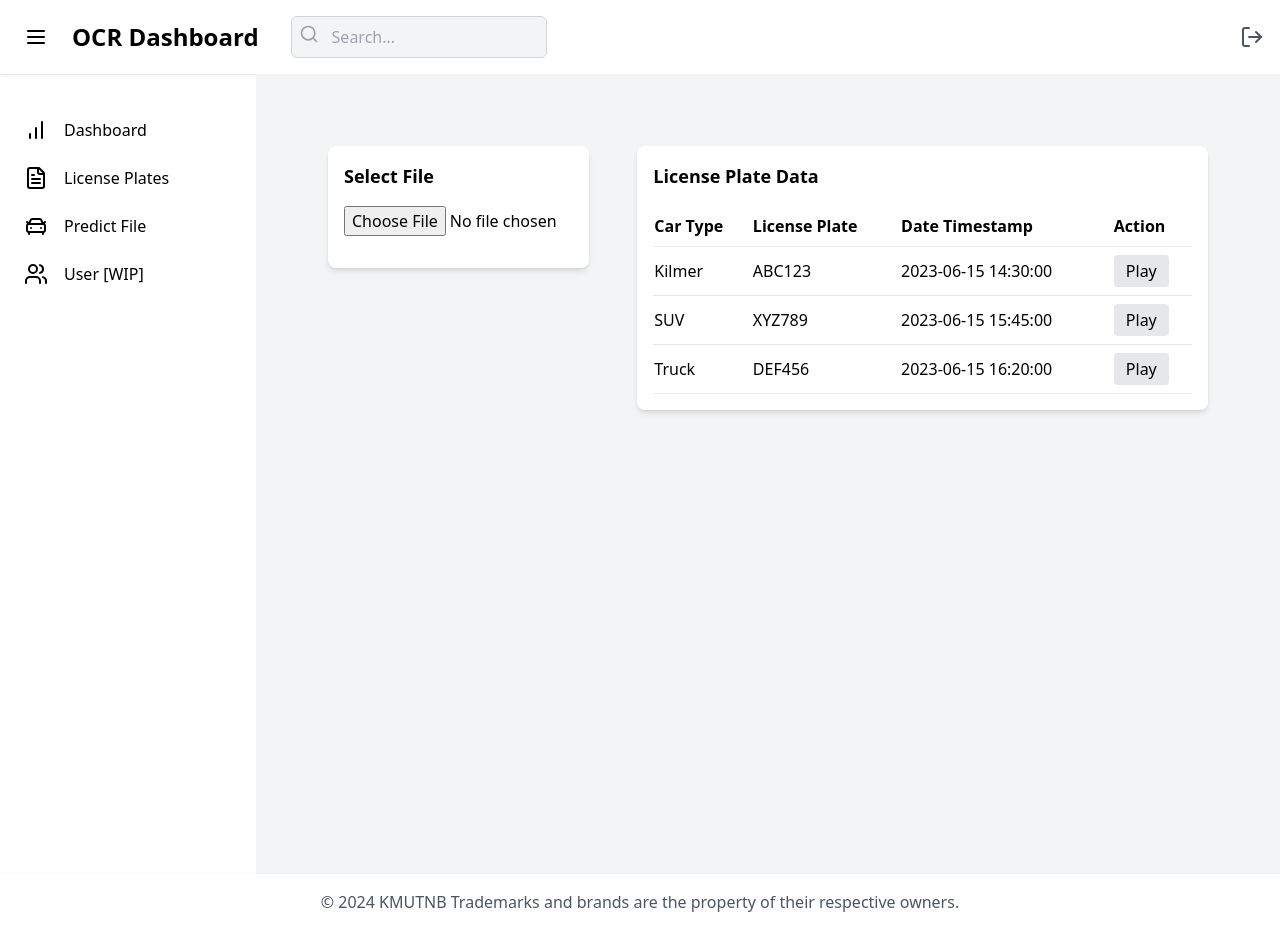
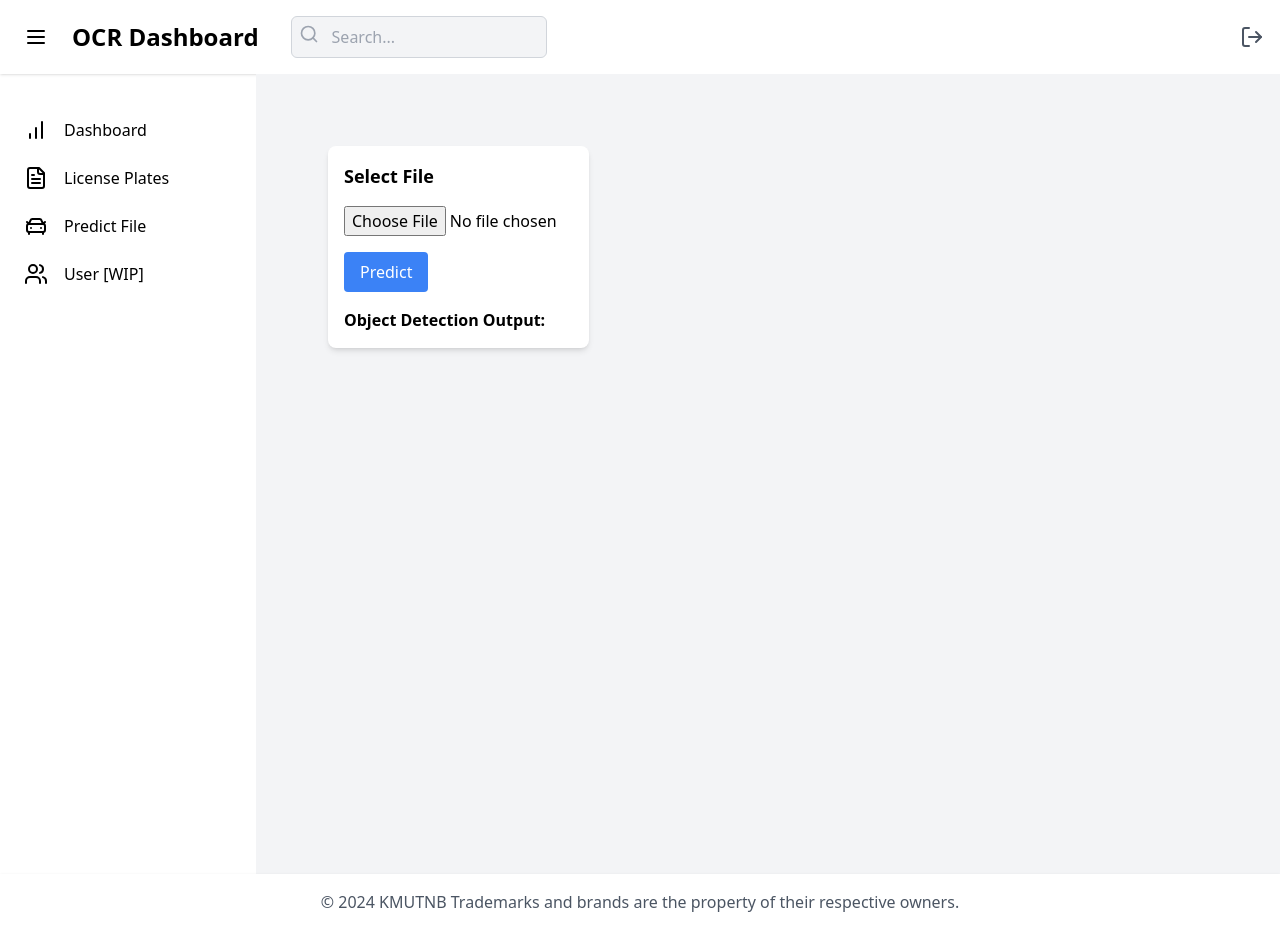
Before and after one commit to Shira0ri145/LiceseplateOCR-app, a React (Vite) app in the folder lpocr-dashboard/: page /file-predict in a window 1280 px wide. Built offline with nearby package versions, Linux system fonts and the light colour scheme.

Commit message:
add sample axios

```diff
--- a/lpocr-dashboard/package.json
+++ b/lpocr-dashboard/package.json
@@ -10,6 +10,7 @@
     "preview": "vite preview"
   },
   "dependencies": {
+    "axios": "^1.7.7",
     "lucide-react": "^0.441.0",
     "react": "^18.3.1",
     "react-dom": "^18.3.1",
--- a/lpocr-dashboard/src/pages/FilePredict.tsx
+++ b/lpocr-dashboard/src/pages/FilePredict.tsx
@@ -1,30 +1,36 @@
 import { useState } from 'react';
+import axios from 'axios';
 
 export default function FilePredict() {
   const [file, setFile] = useState<File | null>(null);
   const [fileUrl, setFileUrl] = useState<string | null>(null);
-
-  const data = [
-    { type: 'Kilmer', plate: 'ABC123', date: '2023-06-15 14:30:00' },
-    { type: 'SUV', plate: 'XYZ789', date: '2023-06-15 15:45:00' },
-    { type: 'Truck', plate: 'DEF456', date: '2023-06-15 16:20:00' },
-  ];
+  const [outputUrl, setOutputUrl] = useState<string | null>(null);
 
   const handleFileChange = (event: React.ChangeEvent<HTMLInputElement>) => {
     const selectedFile = event.target.files?.[0];
     if (selectedFile) {
       setFile(selectedFile);
-      setFileUrl(URL.createObjectURL(selectedFile)); // สร้าง URL สำหรับการแสดงผล
+      setFileUrl(URL.createObjectURL(selectedFile));
     }
   };
 
-  // คอมเมนต์ฟังก์ชันสำหรับ Object Detection Output ไว้ก่อน
-  /*
-  const handleObjectDetection = () => {
-    // ฟังก์ชันสำหรับการเรียก API เพื่อทำ Object Detection
-    // จะส่ง `file` ไปยัง FastAPI และรับภาพผลลัพธ์กลับมา
+  const handleObjectDetection = async () => {
+    if (!file) return;
+
+    const formData = new FormData();
+    formData.append('file', file);
+
+    try {
+      const response = await axios.post('http://localhost:8001/predict/', formData, {
+        responseType: 'blob',  // กำหนด responseType เป็น 'blob'
+      });
+
+      const url = URL.createObjectURL(response.data);  // สร้าง URL สำหรับ blob
+      setOutputUrl(url);
+    } catch (error) {
+      console.error('Error:', error);
+    }
   };
-  */
 
   return (
     <div className="flex-1 overflow-auto p-6 bg-gray-100">
@@ -35,9 +41,15 @@ export default function FilePredict() {
             <input
               type="file"
               onChange={handleFileChange}
-              accept="video/*, image/*" // รองรับไฟล์รูปภาพและวิดีโอ
+              accept="video/*, image/*"
               className="mt-4"
             />
+            <button
+              onClick={handleObjectDetection}
+              className="bg-blue-500 text-white px-4 py-2 rounded mt-4"
+            >
+              Predict
+            </button>
             <div className="mt-4">
               {fileUrl && (
                 <>
@@ -50,53 +62,13 @@ export default function FilePredict() {
                   ) : (
                     <img src={fileUrl} alt="Selected" className="w-full h-auto mb-4" />
                   )}
-                  {/* สถานที่สำหรับแสดง Object Detection Output */}
-                  <h4 className="font-semibold">Object Detection Output:</h4>
-                  {file?.type.startsWith('video/') ? (
-                    <video width="100%" controls>
-                      <source src={fileUrl} type={file.type} />
-                      Your browser does not support the video tag.
-                    </video>
-                  ) : (
-                    <img src={fileUrl} alt="Object Detection Output" className="w-full h-auto" />
-                  )}
-                  {/* Futurue will show src ของรูปที่สองนี้by result from yolo Object Detection */}
                 </>
               )}
+              <h4 className="font-semibold">Object Detection Output:</h4>
+              {outputUrl && (
+                <img src={outputUrl} alt="Object Detection Output" className="w-full h-auto" />
+              )}
             </div>
-          </div>
-        </div>
-
-        <div className="w-2/3 p-6">
-          <div className="bg-white shadow-md rounded-lg p-4">
-            <h3 className="text-lg font-semibold">License Plate Data</h3>
-            <table className="min-w-full mt-4">
-              <thead>
-                <tr className="border-b">
-                  <th className="text-left py-2">Car Type</th>
-                  <th className="text-left py-2">License Plate</th>
-                  <th className="text-left py-2">Date Timestamp</th>
-                  <th className="text-left py-2">Action</th>
-                </tr>
-              </thead>
-              <tbody>
-                {data.map((item, index) => (
-                  <tr key={index} className="border-b">
-                    <td className="py-2">{item.type}</td>
-                    <td className="py-2">{item.plate}</td>
-                    <td className="py-2">{item.date}</td>
-                    <td className="py-2">
-                      <button
-                        onClick={() => { /* handlePlayClick(item.date) */ }}
-                        className="bg-gray-200 px-3 py-1 rounded hover:bg-gray-300"
-                      >
-                        Play
-                      </button>
-                    </td>
-                  </tr>
-                ))}
-              </tbody>
-            </table>
           </div>
         </div>
       </div>
```
Also changed, not shown: 1 other file (tests, documents, lock files or other folders).
